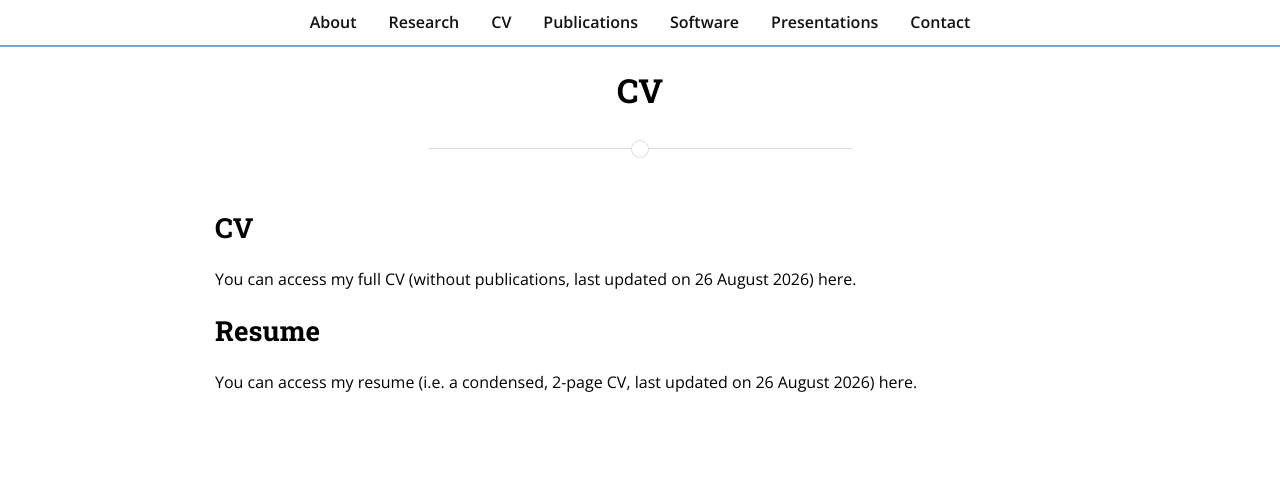
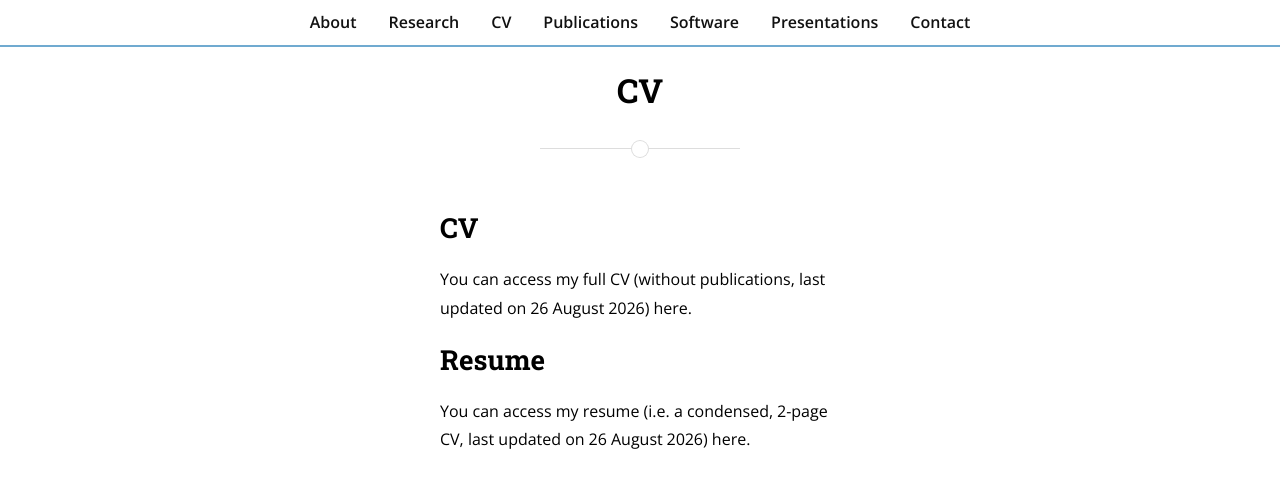
Before and after one commit to jsiskreynes-astro/jsiskreynes-astro.github.io, a Jekyll site: the page built from resume.md, in a window 1280 px wide. Shown: the top 488 px of the page. Built offline with Jekyll 4.4.1, drawn with Linux system fonts in a browser that asks for light colours; nearby versions of some CDN libraries.

Commit message:
Update main.scss

```diff
--- a/css/main.scss
+++ b/css/main.scss
@@ -258,7 +258,7 @@ h1 {
 
 .page-content {
   width: 100% !important;
-  max-width: 850px !important;
+  max-width: 400px !important;
   margin-left: auto !important;
   margin-right: auto !important;
   padding-left: 0 !important;
```
